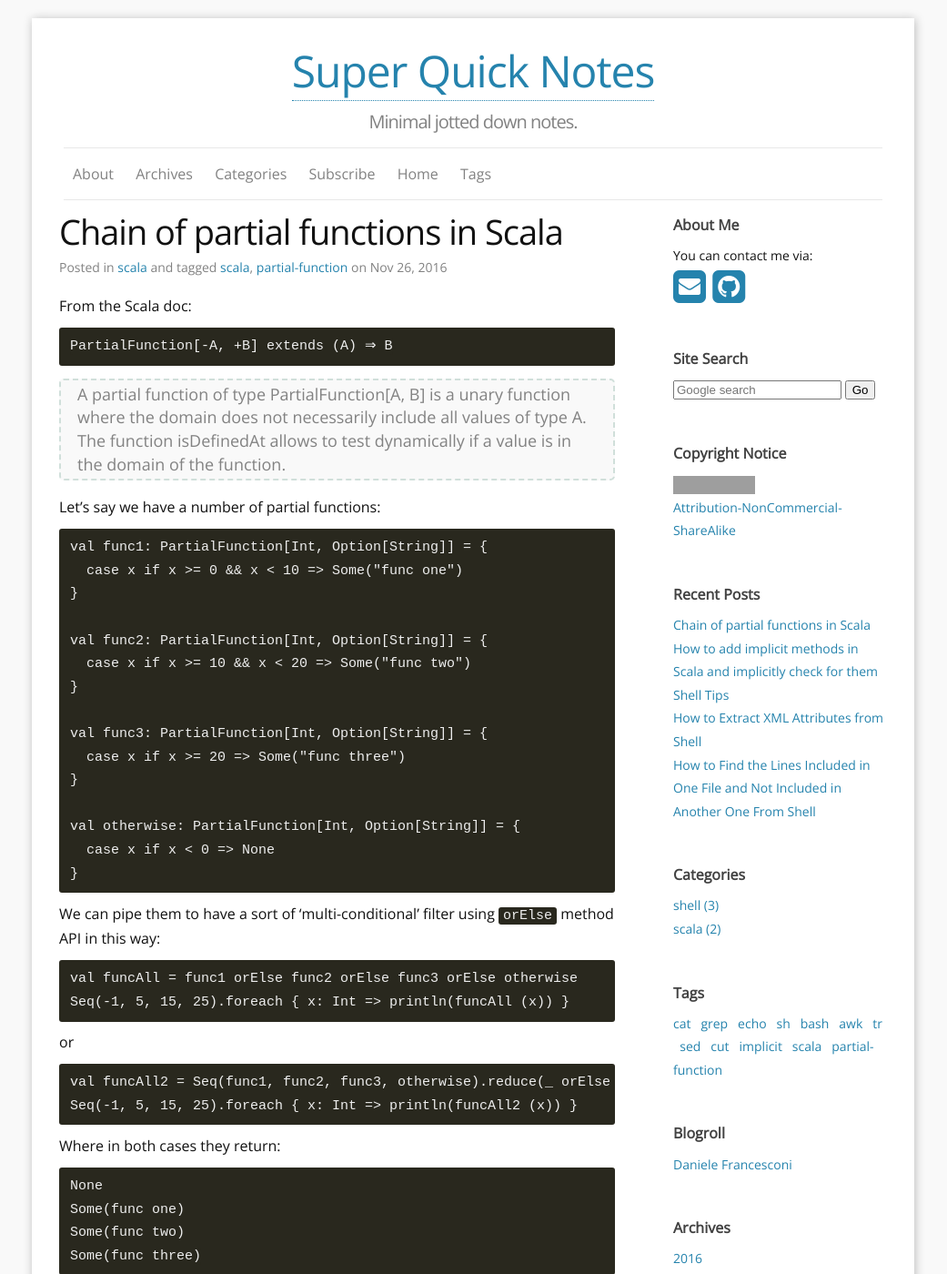
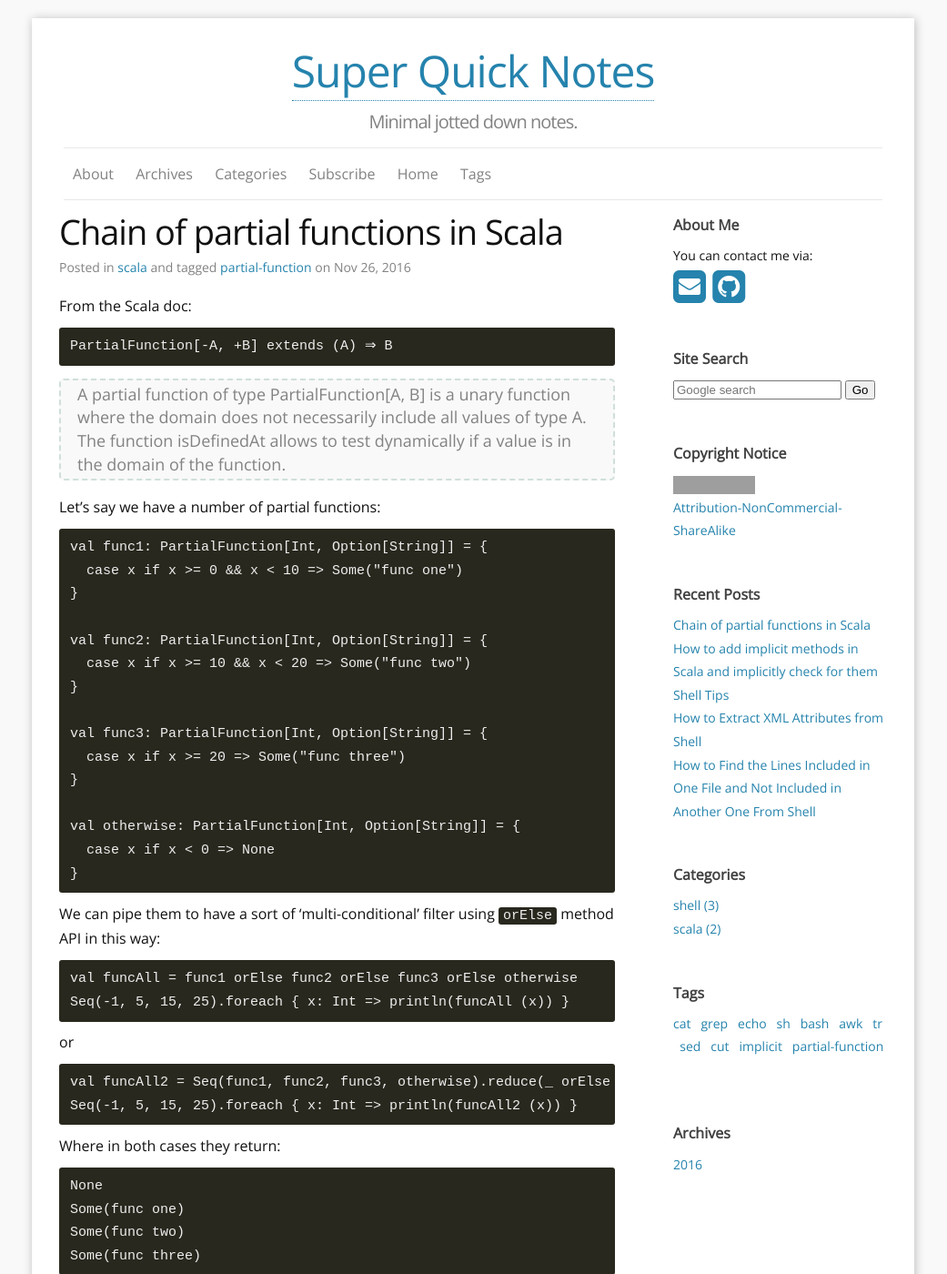
Before and after one commit to danfran/danfran.github.io, a Jekyll site: the page built from _posts/2016-11-26-chain-of-partial-functions-in-scala.md, in a window 1280 px wide and 1400 px high. Shown: the whole window at 91% size, without its empty margins (120-1161 px from the left). Built offline with Jekyll 4.4.1, drawn with Linux system fonts in a browser that asks for light colours; nearby versions of some CDN libraries; comment, search, counter and statistics services are not loaded; grey boxes are pictures that could not be loaded.

Commit message:
cleaning posts

```diff
--- a/_includes/sidebar.html
+++ b/_includes/sidebar.html
@@ -5,6 +5,5 @@
 {% include Recent_Posts.html %}
 {% include Categories.html %}
 {% include Tags.html %}
-{% include Blogroll.html %}
 {% include Archives.html %}
 </div>
--- a/_posts/2016-11-26-chain-of-partial-functions-in-scala.md
+++ b/_posts/2016-11-26-chain-of-partial-functions-in-scala.md
@@ -2,7 +2,7 @@
 layout: post
 title: "Chain of partial functions in Scala"
 date:   2016-11-26
-tags: scala partial-function
+tags: partial-function
 categories: scala
 ---
 
```
